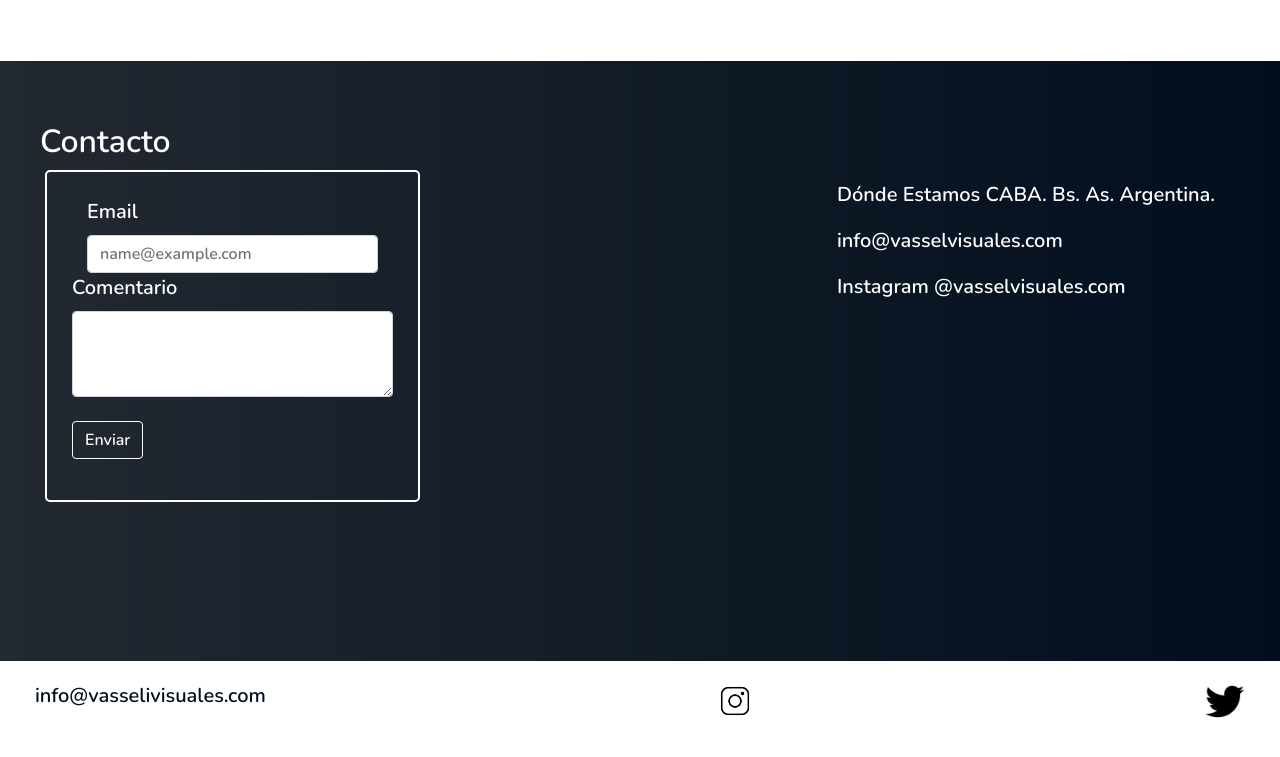
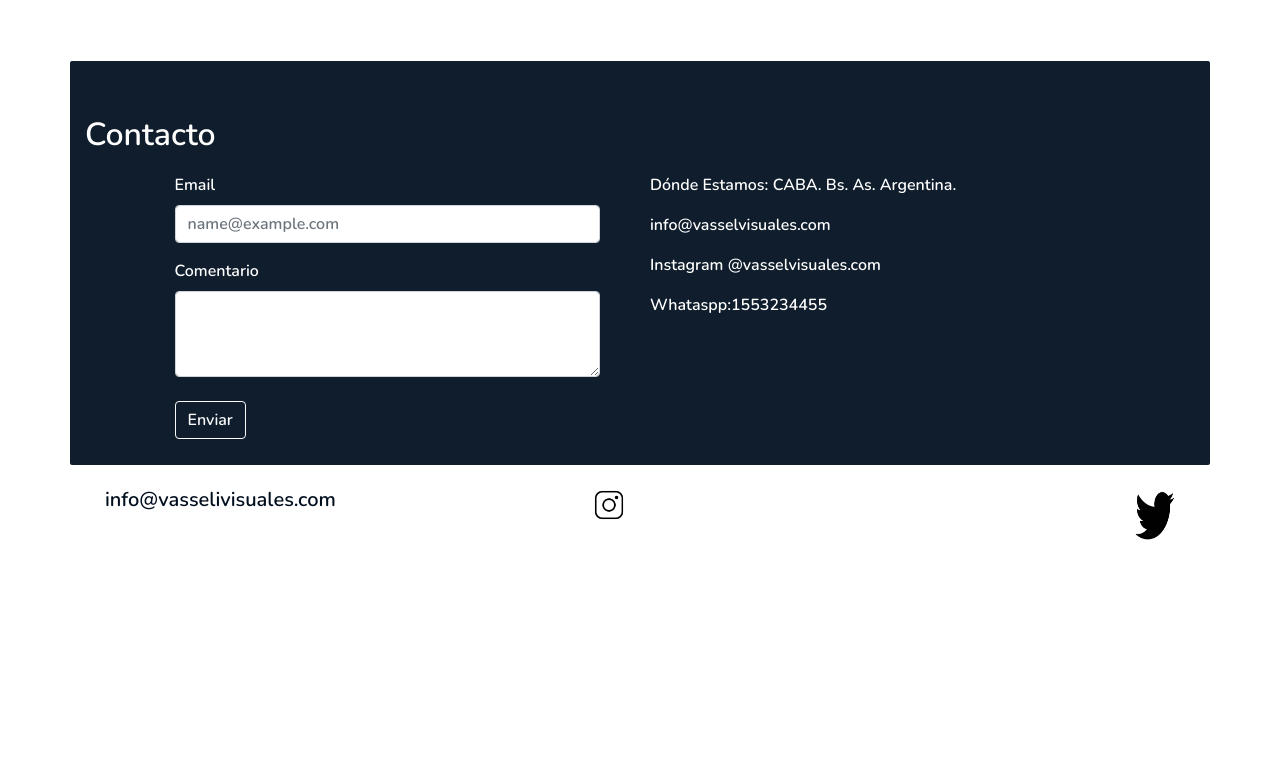
Before and after one commit to MarinaGuinle/Proyecto-integrador, a website: page index.html in a window 1280 px wide. Shown: the part 2639-3396 px from the top of the page. After the commit the page ends 3204 px from the top, so only its background shows below. Drawn offline with nearby package versions, Linux system fonts and the light colour scheme.

Commit message:
first commit

```diff
--- a/SCSS/components/_contacto.scss
+++ b/SCSS/components/_contacto.scss
@@ -1,15 +1,24 @@
 .contacto {
 
-  background-color: $color-dark;
-  font-size: 20px;
-  width: 100%;
-  height: 600px;
+  background-color:  #010e1eef;
+
+  border: 1px border #010e1eef;
   color: $color-light;
-  height: 600px;
-  background-image: linear-gradient(to right, #43434381 0%, $color-dark);
-  h2{
 
-    padding-left: 2%;
+  border-radius:2px ;
+
+  &:hover {
+    box-shadow: 10px 10px 5px rgba(65, 59, 59, 0.541);
+    transform: scale(1.01);
+    transition: all 1s;
+  }
+
+
+
+
+  h3{
+    padding-top: 5%;
+    padding-left: 2%
   }
 
 
@@ -18,15 +27,16 @@
     @extend %space-between;
 
     .form-item {
-      margin-left: 30px;
-      width: 30%;
-      padding: 2%;
+      margin-left: 10%;
+
+      padding: 10px;
       border-radius: 5px;
-      border:2px solid $color-light;
+
     }
     .parrafo-contacto {
-      margin-right: 40px;
+
       padding: 10px;
+
     }
   }
 }
--- a/index.html
+++ b/index.html
@@ -113,7 +113,8 @@
               <div class="nosotros-text-item">
                 <h2> Mucho más  que un estudio de fotografía </h2>
                 <p class="parrafo-nos">
-                  En Vassel buscamos que a través de la imagen nuestros  clientes puedan mostrar su esencia y de esta manera
+                  Hola! Soy facundo, Soy fotógrafo y realizador audiovisual. en nuestro
+                  estudio trabajamos para  que a través de la imagen nuestros clientes puedan mostrar su esencia y de esta manera
                   mejoren la comunicación según las necesidades de cada proyecto.
                   Generamos contenido para llevar la identidad de las marcas al mundo
                   digital.
@@ -231,12 +232,16 @@
 
 
 <!-------------------------------CONTACTO ------------------------------------------>
-  <section id="contacto" class="contacto container-fluid">
+  <section id="contacto" class="contacto container ">
       <h2>Contacto</h2>
-    <div class="container-contacto">
-        <!-- form -->
-      <div class="form-item ">
-          <div class="col">
+  <div class="container-contacto container">
+
+    <div class="row container-fluid">
+        <!-- ------form---------------- -->
+
+      <div class="col-md-6 ">
+        <div class="form-item">
+          <div class="mb-3">
             <label for="exampleFormControlInput1" class="form-label"
               >Email
             </label>
@@ -258,28 +263,48 @@
             ></textarea>
             <button type="button" class=" btn btn-outline-light mt-4">Enviar</button>
           </div>
+        </div>
+
       </div>
-<!----------------TEXT------------ -->
-      <div class="parrafo-contacto">
-        <p>Dónde Estamos CABA. Bs. As. Argentina.</p>
-        <p>info@vasselvisuales.com</p>
-        <p>Instagram @vasselvisuales.com</p>
+           <!----------------TEXT------------ -->
+      <div class="col-md-6 ">
+
+        <div class="parrafo-contacto">
+          <p>Dónde Estamos: CABA. Bs. As. Argentina.</p>
+          <p>info@vasselvisuales.com</p>
+          <p>Instagram @vasselvisuales.com</p>
+          <p>Whataspp:1553234455</p>
+        </div>
+
       </div>
+
     </div>
+
+  </div>
+
+
+
   </section>
+
+
+
+
+
+
+
 <!-----------------------------------FOOTER ------------------------------------------>
-    <footer class="container-fluid">
+    <footer class="container">
       <div class="footer-container">
         <p>info@vasselivisuales.com</p>
         <a href="https://www.instagram.com/" target="blank"
-          ><img class="social-media" src="images/ig.png" alt=""
+          ><img class="social-media" src="images/ig.png" alt="logo instagram"
         /></a>
         <!-- <a href="https://www.instagram.com/" target="blank"
         ><img class="lo" src="images/be.png" alt=""</a
       > -->
            <a href="https://www.instagram.com/" target="blank"
-          ><img class="social-media"src="images/tw.png" alt="logo  twitter"</a
-        >
+          ></a><img class="social-media"src="images/tw.png" alt="logo  twitter"
+          /></a>
       </div>
     </footer>
     <!------------------- script BOOTSTRAP------------- -->
```
Also changed, not shown: CSS/style.css, 1 other file.
